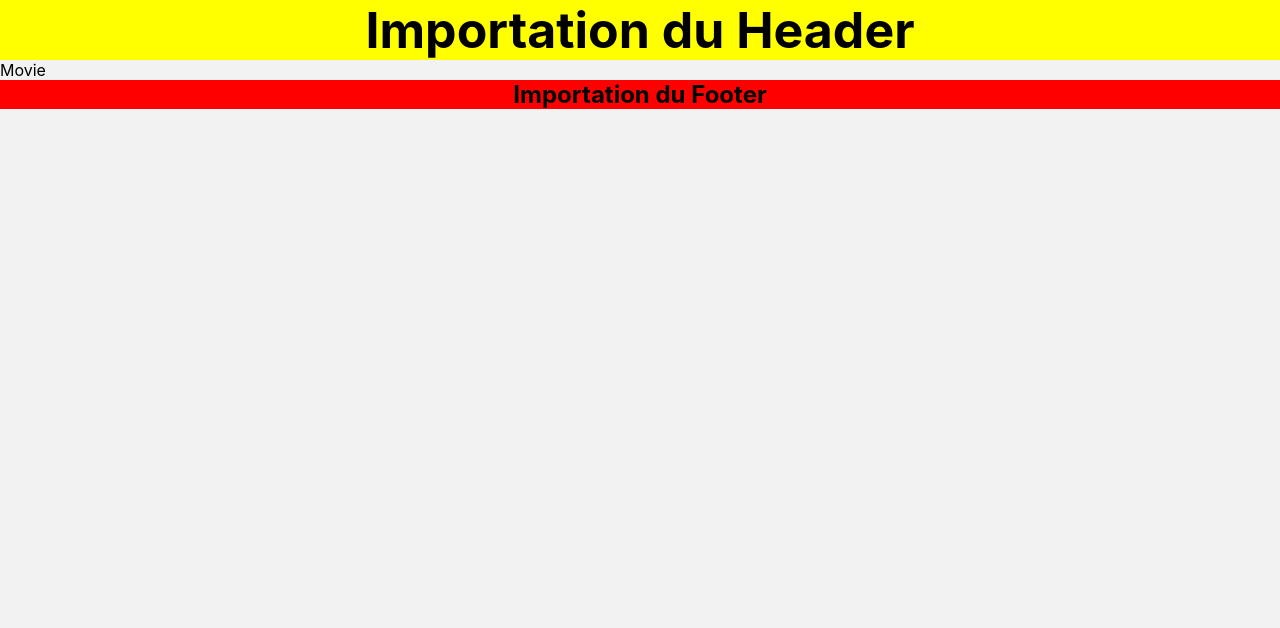
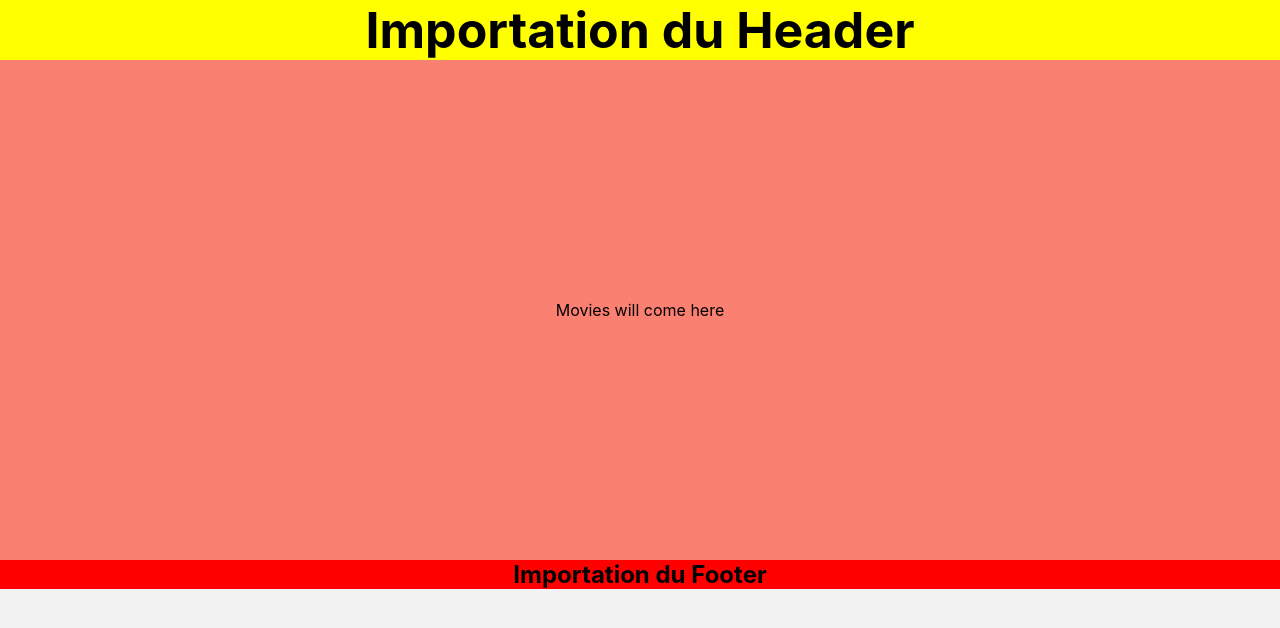
Before and after one commit to MathisPastreNelson/my-api-project, a React (Create React App) app: page / in a window 1280 px wide. Shown: the top 628 px of the page. Built offline with nearby package versions, Linux system fonts and the light colour scheme.

Commit message:
Amélioration du front les 3 sous composant sont en place

```diff
--- a/src/Movies.js
+++ b/src/Movies.js
@@ -1,5 +1,12 @@
-import React from "react";
+import React, { useState } from "react";
 
 export default function Movies() {
-  return <div>Movie</div>;
+  // Les states
+  const [movies, setMovies] = useState([]);
+  // Le rendu
+  return (
+    <div className="movie_box">
+      <p>Movies will come here</p>
+    </div>
+  );
 }
--- /dev/null
+++ b/src/styles/_MovieBox.scss
@@ -0,0 +1,7 @@
+.movie_box {
+  display: flex;
+  justify-content: center;
+  align-items: center;
+  background-color: salmon;
+  min-height: 500px;
+}
--- a/src/styles/index.css
+++ b/src/styles/index.css
@@ -13,6 +13,14 @@ h1 {
   justify-content: center;
 }
 
+.movie_box {
+  display: flex;
+  justify-content: center;
+  align-items: center;
+  background-color: salmon;
+  min-height: 500px;
+}
+
 footer {
   background-color: red;
   text-align: center;
--- a/src/styles/index.scss
+++ b/src/styles/index.scss
@@ -1,3 +1,4 @@
 @import "body";
 @import "Header";
+@import "MovieBox";
 @import "Footer";
```
Also changed, not shown: 1 other file (tests, documents, lock files or other folders).
